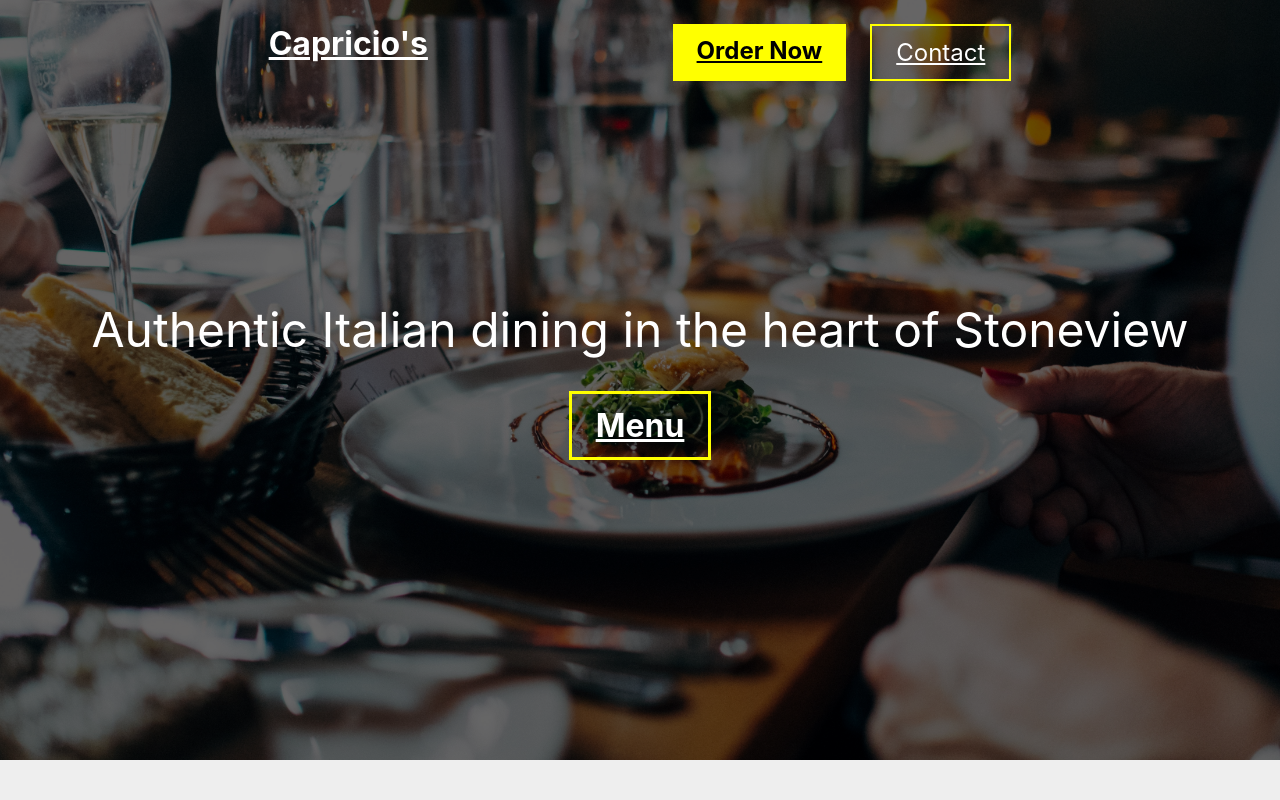
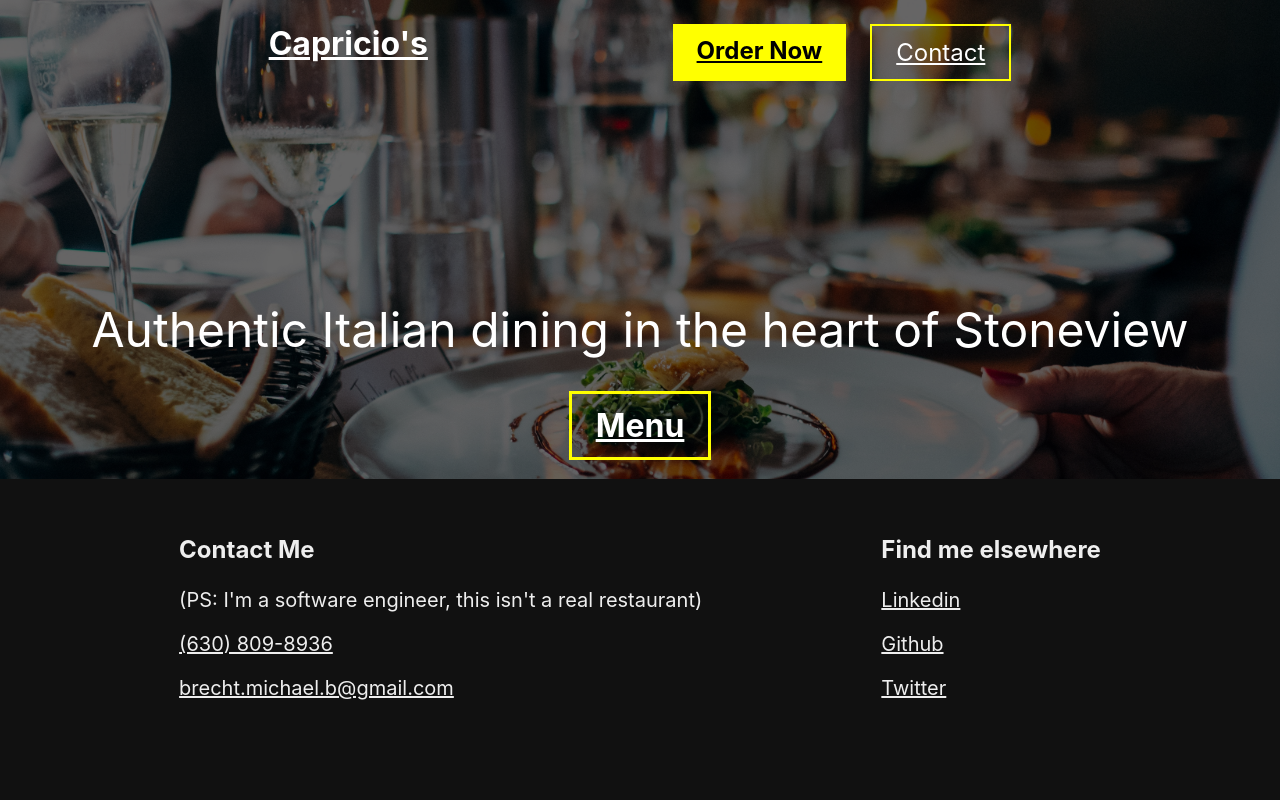
Before and after one commit to mbrecht/Capricios, a Next.js app: page / in a window 1280 px wide. Shown: the top 800 px of the page. Built offline with nearby package versions, Linux system fonts and the light colour scheme.

Commit message:
fixes footer

```diff
--- a/styles/Footer.module.css
+++ b/styles/Footer.module.css
@@ -4,7 +4,7 @@
   background-color: #111;
   color: #eee;
 
-  position: static;
+  position: absolute;
   bottom: 0;
   width: 100%;
 }
```
